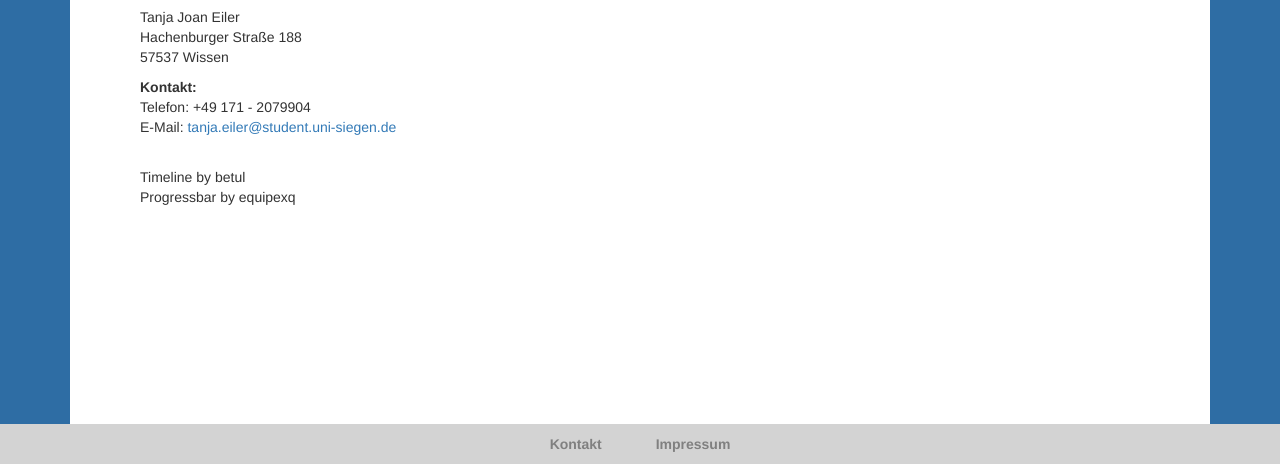
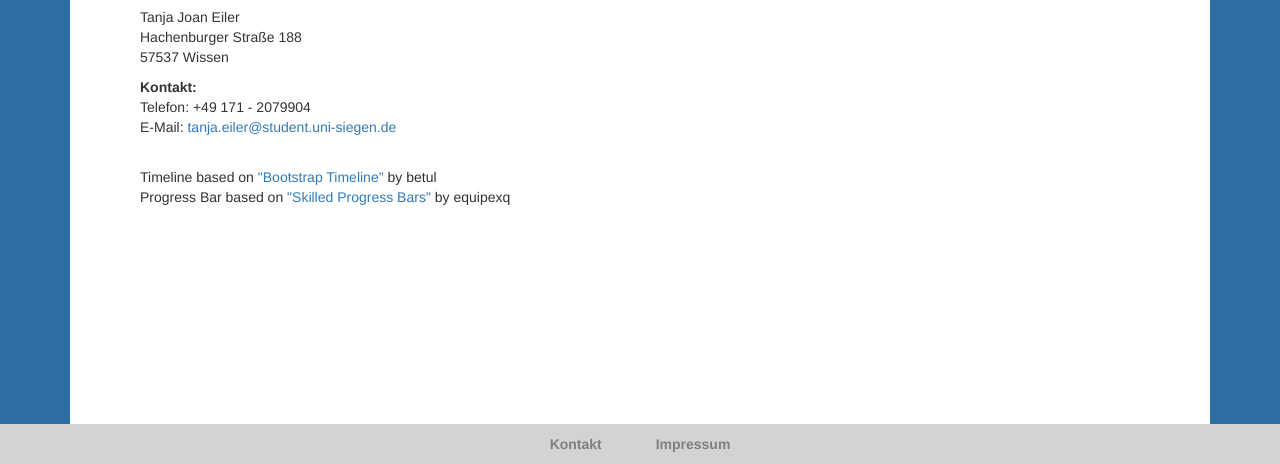
Before and after one commit to Taendja/Projekt1_Webentwicklung, a plain HTML site: page Impressum.html in a window 1280 px wide. Shown: the part 336-800 px from the top of the page. Drawn offline with Linux system fonts and the light colour scheme.

Commit message:
changes....again

```diff
--- a/Impressum.html
+++ b/Impressum.html
@@ -64,8 +64,8 @@
                             href='mailto:tanja.eiler@student.uni-siegen.de'>tanja.eiler@student.uni-siegen.de</a></br><br>
                 </p>
                 <p>
-                    Timeline by betul<br>
-                    Progressbar by equipexq
+                    Timeline based on <a href="http://codepen.io/betdream/pen/Ifvbi/">"Bootstrap Timeline"</a> by betul<br>
+                    Progress Bar based on <a href="http://bootsnipp.com/snippets/9NKD">"Skilled Progress Bars"</a> by equipexq
                 </p>
             </div>
         </div>
--- a/css/progress.css
+++ b/css/progress.css
@@ -1,5 +1,5 @@
 /*Progress bar*/
-/*by equipexq*/
+/*by equipexq, modified by Tanja Joan Eiler*/
 .progress {
     position: relative;
     height: 25px;
--- a/css/timeline.css
+++ b/css/timeline.css
@@ -1,5 +1,5 @@
 /*Timeline*/
-/*by betul*/
+/*by betul, modified by Tanja Joan Eiler*/
 .timeline {
     list-style: none;
     padding: 20px 0 20px;
```
Also changed, not shown: index.html (+2 -2 lines).
